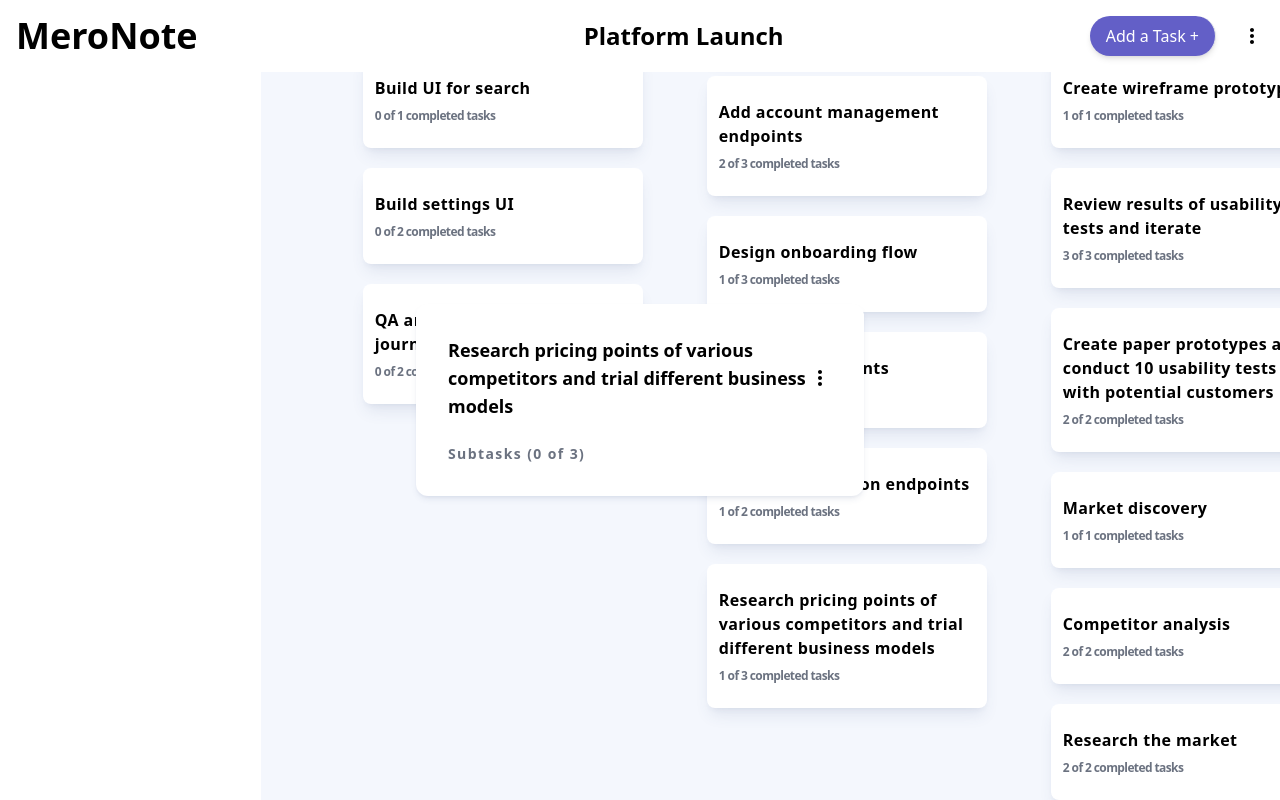
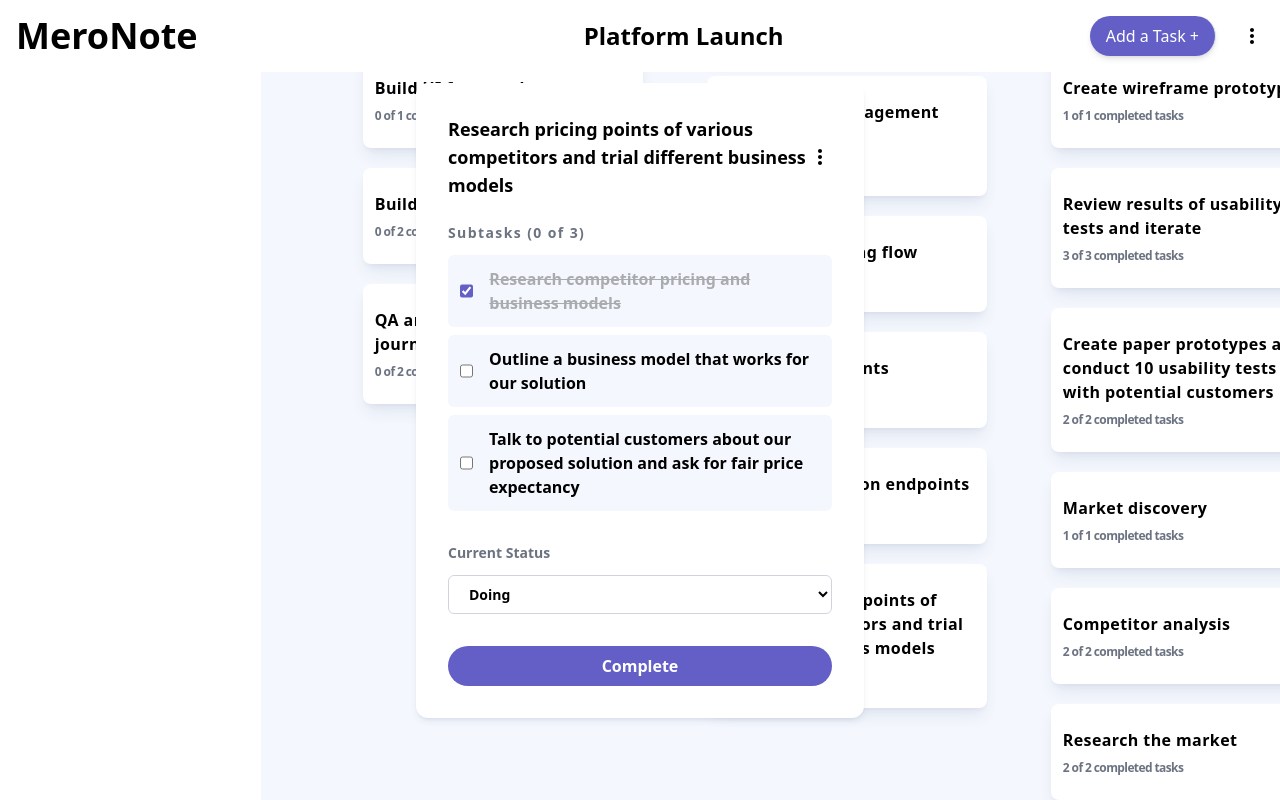
Before and after one commit to ashish1741/Kanban-Task-management-web-app, a React (Vite) app: page / in a window 1280 px wide. Both pictures are taken after a click on the element 846 px from the left and 636 px from the top of the page. Built offline with nearby package versions, Linux system fonts and the light colour scheme.

Commit message:
taskListing

```diff
--- /dev/null
+++ b/src/components/SubTask.jsx
@@ -0,0 +1,41 @@
+import React from "react";
+import { useDispatch, useSelector } from "react-redux";
+import boardsSlice from "../redux/boardSlice"
+
+function SubTask({ index, taskIndex, colIndex }) {
+  const dispatch = useDispatch();
+  const boards = useSelector((state) => state.boards);
+  const board = boards.find((board) => board.isActive);
+  const columns = board.columns;
+  const col = columns.find((col, i) => i === colIndex);
+  const task = col.tasks.find((task, i) => i === taskIndex);
+  const subtask = task.subtasks.find((subtask, i) => i === index);
+  const checked = subtask.isCompleted;
+
+
+
+
+ const onChange = (e) => {
+    dispatch(
+      boardsSlice.actions.setSubtaskCompleted({ index, taskIndex, colIndex })
+    );
+  };
+
+
+
+  return(
+    <div className=" w-full flex hover:bg-[#635fc740] dark:hover:bg-[#635fc740] rounded-md relative items-center justify-start dark:bg-[#20212c]  p-3 gap-4  bg-[#f4f7fd]">
+    <input
+      className=" w-4 h-4  accent-[#635fc7] cursor-pointer "
+      type="checkbox"
+      checked={checked}
+      onChange={onChange}
+    />
+    <p className={checked && " line-through opacity-30 "}>
+    {subtask.title}
+    </p>
+  </div>
+  )
+}
+
+export default SubTask;
--- a/src/modals/AddEditTaskModal.jsx
+++ b/src/modals/AddEditTaskModal.jsx
@@ -11,8 +11,10 @@ function AddEditTaskModal({
   openEditBoard,
   taskIndex,
   prevColIndex = 0,
+  setIsTaskModelOpen
 }) {
   const dispatch = useDispatch();
+  const [isFirstLoad, setIsFirstLoad] = useState(true);
   const [title, setTitle] = useState("");
   const [description, setDescription] = useState("");
   const [isValid, setIsValid] = useState(true);
@@ -27,7 +29,11 @@ function AddEditTaskModal({
   );
 
   const columns = board.columns;
+
   const col = columns.find((col, index) => index === prevColIndex);
+
+
+
   const task = col ? col.tasks.find((task, index) => index === taskIndex) : [];
   const [status, setStatus] = useState(columns[prevColIndex].name);
   const [newColIndex, setNewColIndex] = useState(prevColIndex);
@@ -51,6 +57,22 @@ function AddEditTaskModal({
     setStatus(e.target.value);
     setNewColIndex(e.target.selectedIndex);
   };
+
+
+
+  if (type === "edit" && isFirstLoad) {
+    setSubTask(
+      task.subtasks.map((subtask) => {
+        return { ...subtask, id: uuidv4() };
+      })
+    );
+    setTitle(task.title);
+    setDescription(task.description);
+    setIsFirstLoad(false);
+  }
+
+
+
 
   const validate = () => {
     setIsValid(false);
--- a/src/modals/TaskModel.jsx
+++ b/src/modals/TaskModel.jsx
@@ -1,14 +1,16 @@
-import { useSelect } from "@mui/base";
 import React, { useState } from "react";
 import { useDispatch, useSelector } from "react-redux";
 import MoreVertIcon from "@mui/icons-material/MoreVert";
 import ElipsonMenu from "../components/ElipsonMenu";
+import SubTask from "../components/SubTask";
+import DeleteModal from "../modals/DeleteModal";
+import boardsSlice from "../redux/boardSlice";
+import AddEditTaskModal from "./AddEditTaskModal";
 
 function TaskModel({ setisTaskModelOpen, colIndex, taskIndex }) {
   const dispatch = useDispatch();
 
   const boards = useSelector((state) => state.boards);
-  console.log(boards);
 
   const board = boards.find((board) => board.isActive);
 
@@ -17,9 +19,6 @@ function TaskModel({ setisTaskModelOpen, colIndex, taskIndex }) {
   const col = columns.find((col, i) => i === colIndex);
 
   const task = col.tasks.find((task, i) => i === taskIndex);
-
-
-
 
   const subtasks = task.subtasks;
   let completed = 0;
@@ -32,6 +31,7 @@ function TaskModel({ setisTaskModelOpen, colIndex, taskIndex }) {
     });
   }
 
+  const [isDeleteModelOpen, setisDeleteModelOpen] = useState(false);
   const [isAddTaskModalOpen, setIsAddTaskModalOpen] = useState(false);
   const [isElipsisMenuOpen, setIsElipsisMenuOpen] = useState(false);
   const [status, setstatus] = useState(task.status);
@@ -42,25 +42,55 @@ function TaskModel({ setisTaskModelOpen, colIndex, taskIndex }) {
     setIsElipsisMenuOpen(false);
   };
 
-  const setOpenDeleteModal = () => {
-    setIsElipsisMenuOpen(false);
-    setIsDeleteModalOpen(true);
+   const setOpenDeleteModel = () => {
+    setisDeleteModelOpen(true);
+    setIsElipsOpen(false);
   };
+
+  const onChange = (e) => {
+    setstatus(e.target.value);
+    setNewColIndex(e.target.selectedIndex);
+  };
+
+  const onClose = (e) => {
+    if (e.target != e.currentTarget) {
+      return;
+    }
+    dispatch(
+      boardsSlice.actions.setTaskStatus({
+        taskIndex,
+        colIndex,
+        newColIndex,
+        status,
+      })
+    );
+
+    setisTaskModelOpen(false);
+  };
+
+  const onDeletedClick = () => {
+    dispatch(boardsSlice.actions.deleteTask({taskIndex , colIndex}))
+    dispatch(boardsSlice.actions.setBoardActive({index:0}))
+    setisDeleteModelOpen(false)
+    setisTaskModelOpen(false)
+    }
+
+
+
 
   return (
     <div
       className=" fixed bg-transparent right-0 top-0 px-2 py-4
      overflow-scroll scrollbar-hide  z-50000 left-0 bottom-0
      justify-center items-center flex dropdown "
-      onClick={() => {
-        // setisTaskModelOpen(false);
-      }}
     >
       {/* MODAL SECTION */}
 
-      <div className=" scrollbar-hide overflow-y-scroll max-h-[95vh]  my-auto
+      <div
+        className=" scrollbar-hide overflow-y-scroll max-h-[95vh]  my-auto
        bg-white dark:bg-[#2b2c37] text-black dark:text-white font-bold
-        shadow-md shadow-[#364e7e1a] max-w-md mx-auto  w-full px-8  py-8 rounded-xl">
+        shadow-md shadow-[#364e7e1a] max-w-md mx-auto  w-full px-8  py-8 rounded-xl"
+      >
         <div className=" relative flex   justify-between w-full items-center">
           <h1 className=" text-lg">{task.title}</h1>
 
@@ -74,18 +104,69 @@ function TaskModel({ setisTaskModelOpen, colIndex, taskIndex }) {
           {isElipsisMenuOpen && (
             <ElipsonMenu
               setopenEditModel={setopenEditModel}
-              setOpenDeleteModal={setOpenDeleteModal}
               type="Task"
+              setOpenDeleteModel={setOpenDeleteModel}
             />
           )}
         </div>
 
-
-
         <p className=" pt-6 text-gray-500 tracking-widest text-sm">
           Subtasks ({completed} of {subtasks.length})
         </p>
+
+        {
+          // subtask section
+        }
+
+        <div className=" mt-3 space-y-2">
+          {subtasks.map((subtask, index) => {
+            return (
+              <SubTask
+                index={index}
+                taskIndex={taskIndex}
+                colIndex={colIndex}
+                key={index}
+              />
+            );
+          })}
+        </div>
+
+        {/* Current Status Section */}
+
+        <div className="mt-8 flex flex-col space-y-3">
+          <label className="  text-sm dark:text-white text-gray-500">
+            Current Status
+          </label>
+          <select
+            className="select-status flex-grow px-4 py-2 rounded-md text-sm bg-transparent focus:border-0 border-[1px] border-gray-300 focus:outline-[#635fc7] outline-none"
+            value={status}
+            onChange={onChange}
+          >
+            {columns.map((col, index) => (
+              <option className="dark:bg-gray-600" key={index}>
+                {col.name}
+              </option>
+            ))}
+          </select>
+        </div>
+        <button
+      onClick={onClose}
+        className=" w-full items-center hover:opacity-70 dark:text-white dark:bg-[#635fc7] mt-8 relative  text-white bg-[#635fc7] py-2 rounded-full">
+          Complete
+        </button>
       </div>
+
+      {isDeleteModelOpen && (
+        <DeleteModal
+         onDeletedClick = {onDeletedClick}
+         setOpenDeleteModel={setisDeleteModelOpen}
+         title = {task.title}
+         type = "task"
+
+          />
+      )}
+
+
     </div>
   );
 }
```
